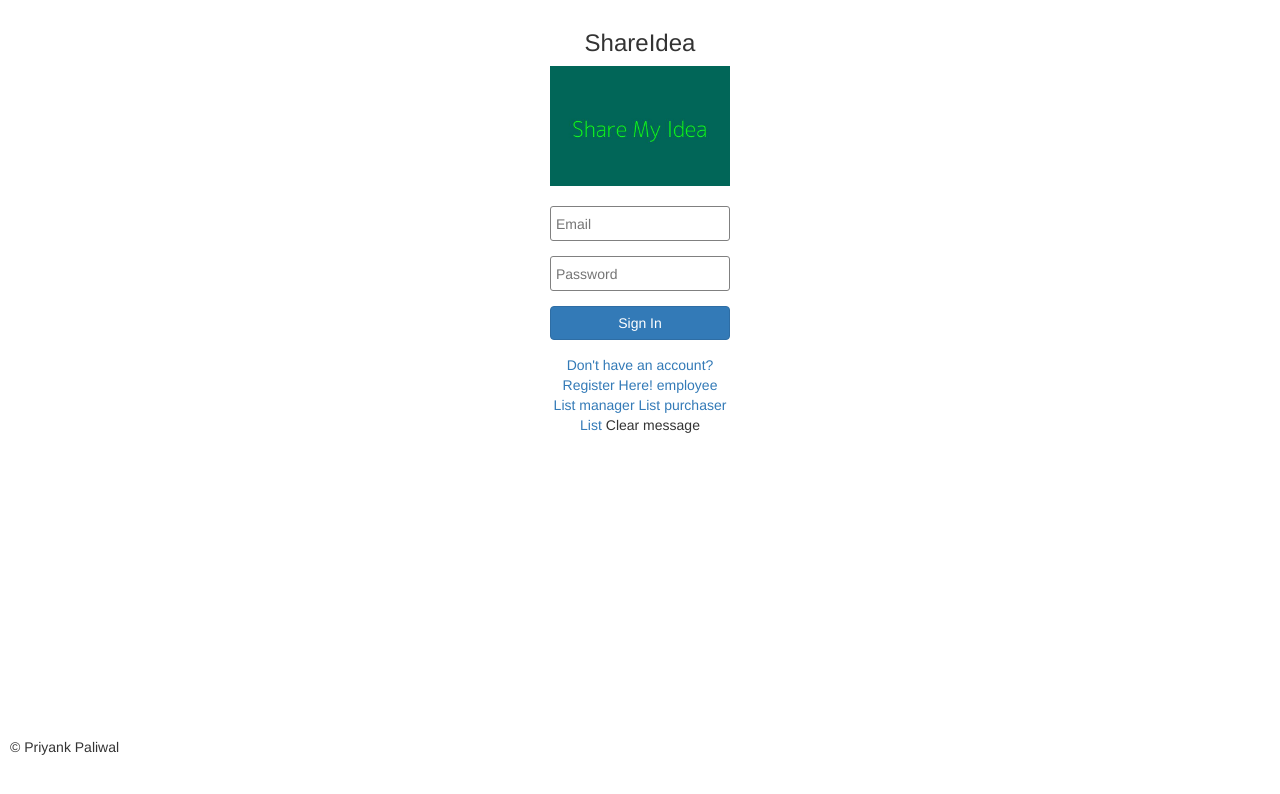
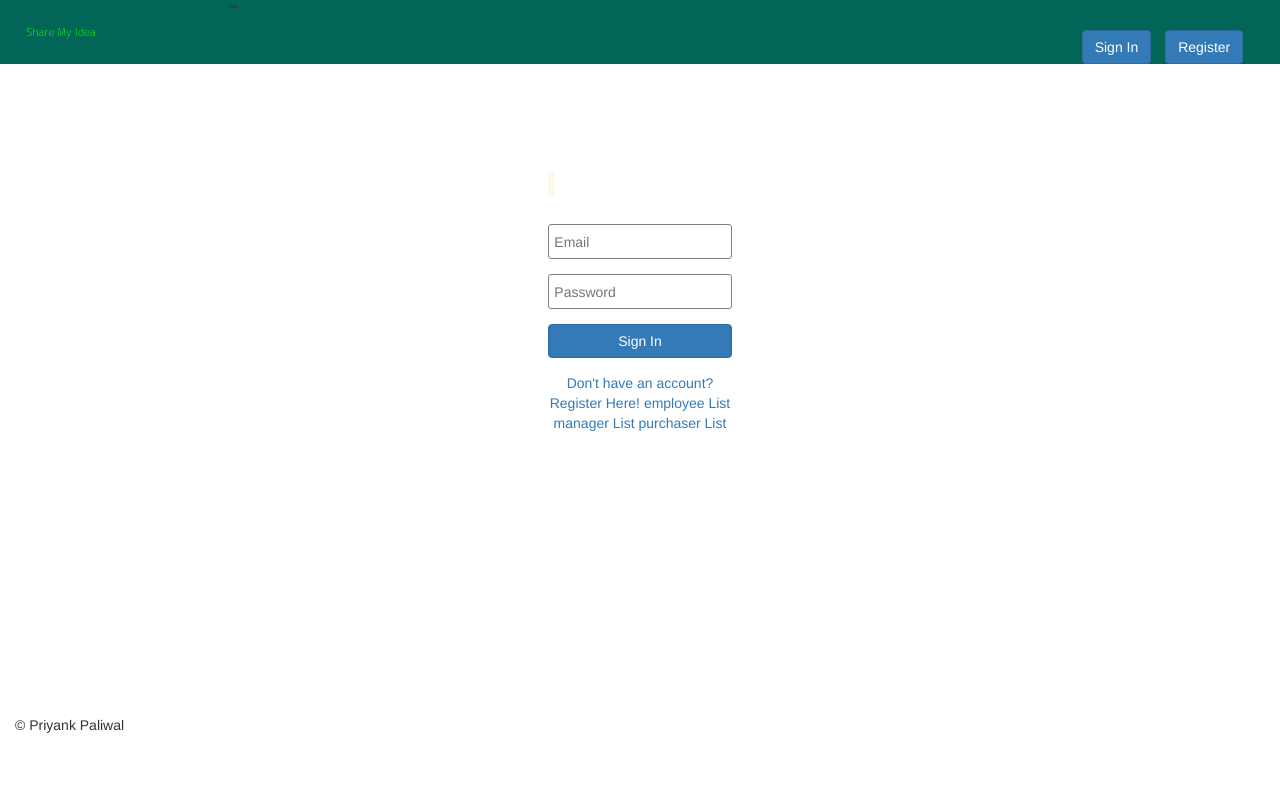
Before and after one commit to paliwalpriyank/BlogAppUI, a website: page public/index.html at #/register in a window 1280 px wide. Drawn offline with nearby package versions, Linux system fonts and the light colour scheme; some packages are replaced by stand-ins of ours; a script that the page names is missing.

Commit message:
header implementation

```diff
--- a/public/assets/app/app.js
+++ b/public/assets/app/app.js
@@ -1,6 +1,7 @@
 
 var myapp = angular.module('blogApp',[
-  'ngRoute'
+  'ngRoute',
+  'angular-oauth2'
 ]);
 myapp.config(function($routeProvider, $locationProvider){
   $routeProvider.when('/',{
--- a/public/assets/components/authentication/authentication.js
+++ b/public/assets/components/authentication/authentication.js
@@ -1,7 +1,17 @@
 'use strict';
 var myapp = angular.module('blogApp');
+myapp.controller('headerController',['$scope','$location', function($scope,$location){
+      $scope.message='';
+      $scope.register=function(){
+      $location.path( "/register" );
+      };
+      $scope.signIn=function(){
+      $location.path( "/" );
+      };
+}]);
 myapp.controller('signInController',['$scope', function($scope){
-      $scope.message='Clear message';
+      $scope.message='';
+
 }]);
 myapp.controller('registerController',['$scope', function($scope){
       $scope.message='';
--- a/public/assets/components/authentication/signInForm.html
+++ b/public/assets/components/authentication/signInForm.html
@@ -1,6 +1,9 @@
-<div class="col-md-2 col-md-offset-5">
-<img class="margin-elements img-responsive logo center-block" src="assets/images/appimage.jpg" alt="ShareIdea"/>
+<div class="col-md-2 col-md-offset-5 margin-authentication">
+
 <form>
+    <fieldset class="form-group">
+      <span class="pull-left" ><mark class="text-success "><b>{{message}}</b></mark></span>
+    </fieldset>
     <fieldset class="form-group padding-top">
         <input type="email" placeholder="Email" ng-model="email" required>
     </fieldset>
@@ -14,6 +17,5 @@
     <a href="employee">employee List</a>
     <a href="manager">manager List</a>
     <a href="purchaser">purchaser List</a>
-    {{message}}
 </form>
 </div>
--- a/public/assets/css/style.css
+++ b/public/assets/css/style.css
@@ -1,12 +1,12 @@
 body {
     margin: auto;
-    padding: 10px;
+
 }
 .padding-top{
-  padding-top : 20px;
+  padding-top : 15px;
 }
 #wrap {
-  min-height: 100%;
+  min-height: 88%;
   height: auto;
   /* Negative indent footer by its height */
   margin: 0px auto -60px ;
@@ -22,3 +22,26 @@ input {
     border: solid 1px gray;
     padding:5px;
 }
+.message-padding-top{
+padding-top: 10px;
+}
+.header-background{
+  background-color: #016658;
+  margin-left:0px;
+  margin-right:0px;
+}
+.logo-header{
+  max-width:50%;
+}
+.footer{
+  margin-left:15px;
+}
+.margin-authentication{
+  margin-top:60px;
+}
+.valign{
+  margin-top:30px;
+}
+.margin-left-button{
+  margin-left:10px;
+}
--- a/public/index.html
+++ b/public/index.html
@@ -6,20 +6,29 @@
     <link rel="stylesheet" href="assets/css/style.css"/>
     <script src="node_modules/angular/angular.min.js"></script>
     <script src="node_modules/angular-route/angular-route.min.js"></script>
+    <script src="node_modules/angular-cookies/angular-cookies.min.js"></script>
+    <script src="node_modules/query-string/index.js"></script>
+    <script src="node_modules/angular-oauth2/dist/angular-oauth2.min.js"></script>
     <script src="node_modules/angular-ui-bootstrap/dist/ui-bootstrap.js"></script>
     <script src="assets/app/app.js"></script>
     <script src="assets/components/authentication/authentication.js"></script>
     <title>ShareIdea Be Free</title>
   </head>
   <body>
-    <header class="col-md-2 col-md-offset-5 text-center">
-        <h3>ShareIdea</h3>
+    <header class="row header-background" ng-controller="headerController">
+        <div class="col-md-2">
+          <img class="img-responsive logo-header" src="assets/images/appimage.jpg" alt="ShareIdea"/>
+        </div>
+        <div class="col-md-8">""</div>
+        <div class="col-md-2 valign">
+              <button type="submit" class="btn btn-primary"  ng-click="signIn()">Sign In</button>
+              <button type="submit" class="btn btn-primary margin-left-button" ng-click="register()">Register</button>
+        </div>
   </header>
   <div class="text-center" id="wrap">
         <div ng-view></div>
   </div>
-    <footer>
-
+  <footer class="footer">
        <h5>&#169; Priyank Paliwal</h5>
   </footer>
   </body>
--- a/public/package.json
+++ b/public/package.json
@@ -18,6 +18,8 @@
   "homepage": "https://github.com/paliwalpriyank/BlogAppUI#readme",
   "dependencies": {
     "angular": "^1.5.8",
+    "angular-cookies": "^1.5.8",
+    "angular-oauth2": "^4.0.0",
     "angular-route": "^1.5.8",
     "angular-ui-bootstrap": "^2.0.0",
     "bootstrap": "^3.3.7",
@@ -31,6 +33,7 @@
     "karma-chrome-launcher": "^1.0.1",
     "karma-coverage": "^1.1.1",
     "karma-jasmine": "^1.0.2",
+    "query-string": "^4.2.2",
     "saas": "^1.0.0"
   },
   "devDependencies": {},
```
Also changed, not shown: public/assets/components/authentication/registerForm.html (+3 -3 lines). Lines whose indentation alone changed are shown as unchanged.
